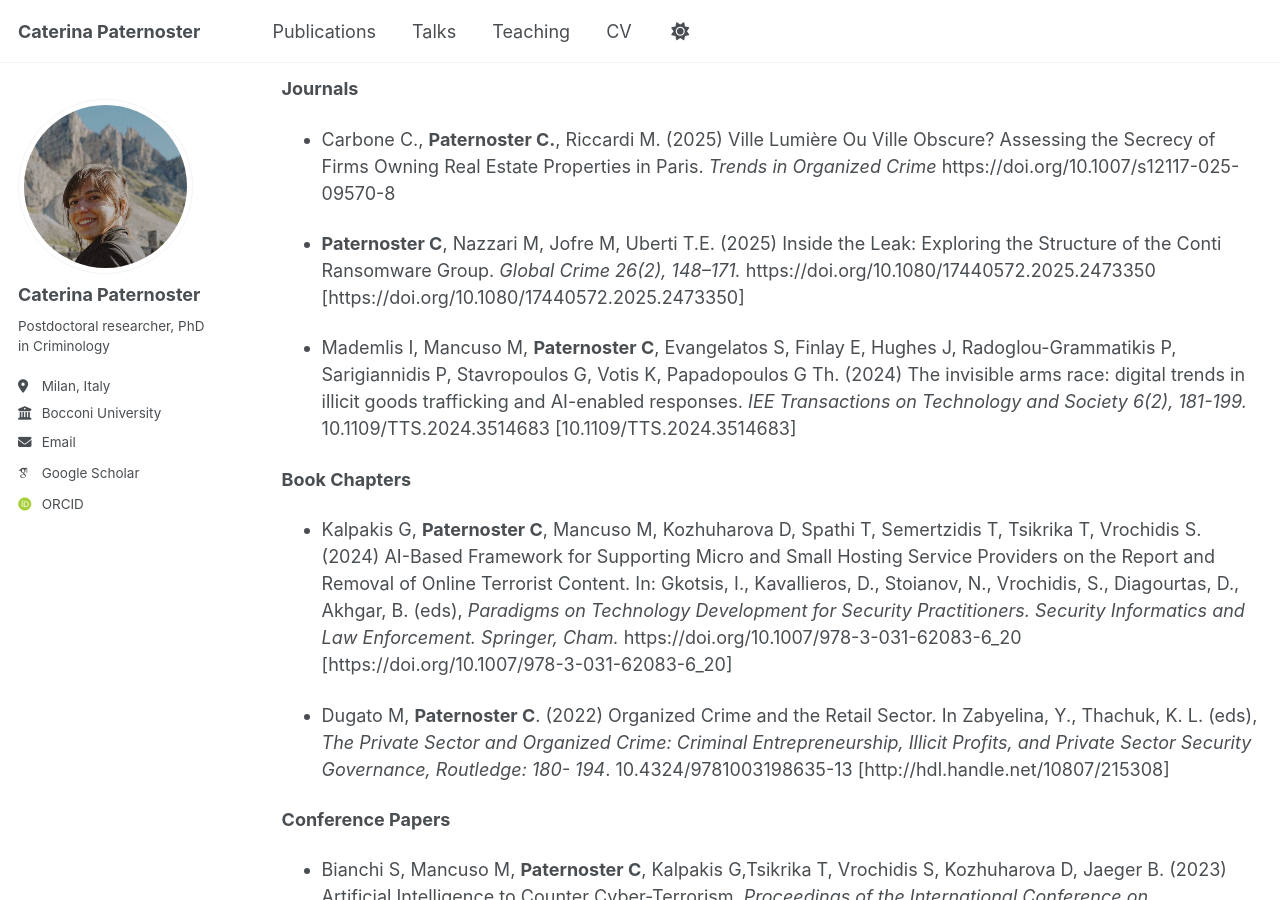
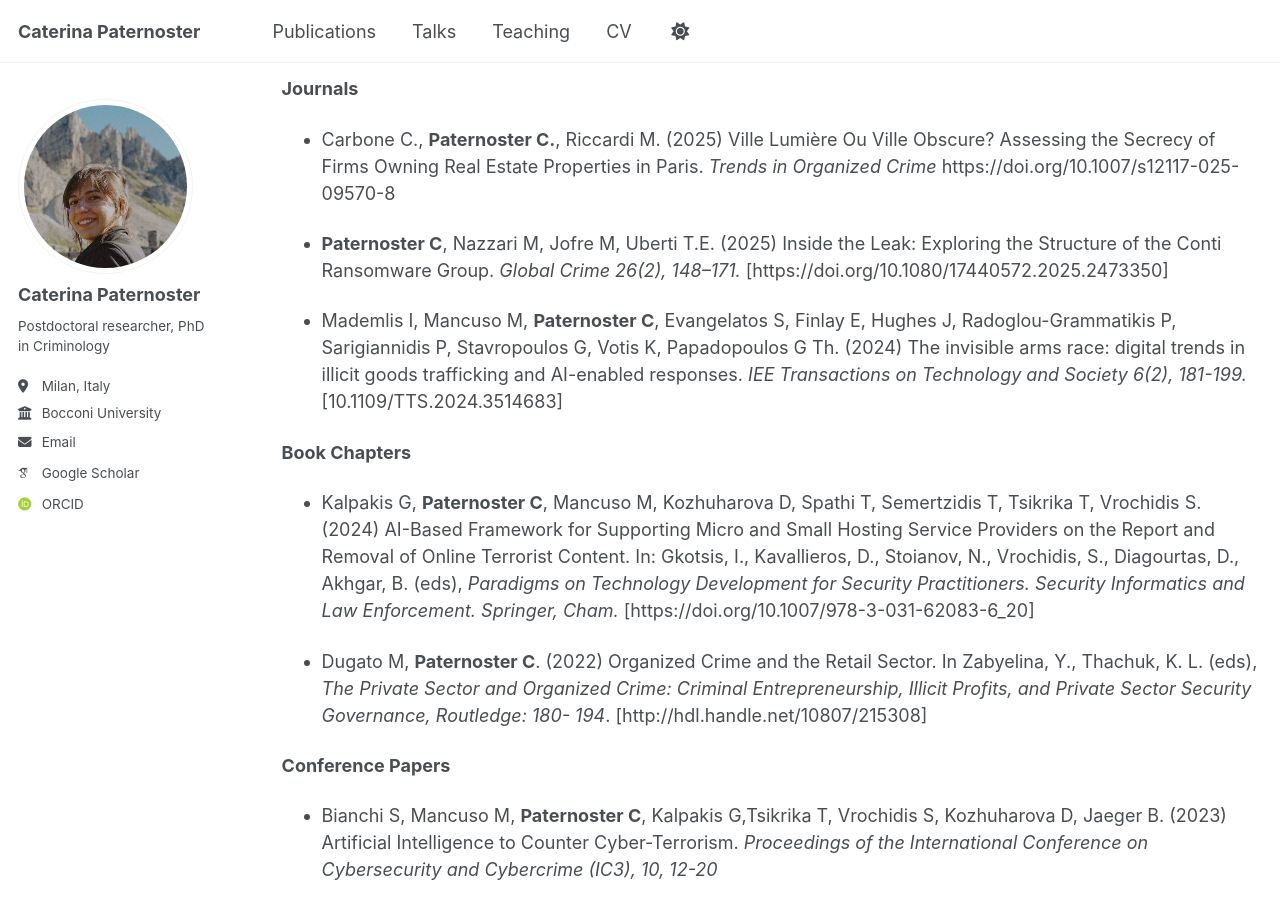
Before and after one commit to caterinapaternoster/caterinapaternoster.github.io, a Jekyll site: the page built from _publications/publications.md, in a window 1280 px wide and 900 px high, scrolled down 275 px. Built offline with Jekyll 4.4.1, drawn with Linux system fonts in a browser that asks for light colours; some web fonts are replaced; a script that is not in the unit is left out.

Commit message:
Update publications.md

```diff
--- a/_publications/publications.md
+++ b/_publications/publications.md
@@ -23,12 +23,12 @@ Ville Lumière Ou Ville Obscure? Assessing the Secrecy of Firms Owning Real Esta
 
 * **Paternoster C**, Nazzari M, Jofre M, Uberti T.E. (2025)
 Inside the Leak: Exploring the Structure of the Conti Ransomware Group.
-*Global Crime 26(2), 148–171.* https://doi.org/10.1080/17440572.2025.2473350 [https://doi.org/10.1080/17440572.2025.2473350]
+*Global Crime 26(2), 148–171.* [https://doi.org/10.1080/17440572.2025.2473350]
 
 * Mademlis I, Mancuso M, **Paternoster C**, Evangelatos S, Finlay E, Hughes J,
 Radoglou-Grammatikis P, Sarigiannidis P, Stavropoulos G, Votis K, Papadopoulos G Th. (2024)
 The invisible arms race: digital trends in illicit goods trafficking and AI-enabled responses.
-*IEE Transactions on Technology and Society 6(2), 181-199.* 10.1109/TTS.2024.3514683 [10.1109/TTS.2024.3514683]
+*IEE Transactions on Technology and Society 6(2), 181-199.* [10.1109/TTS.2024.3514683]
 
 
 **Book Chapters**
@@ -36,11 +36,11 @@ The invisible arms race: digital trends in illicit goods trafficking and AI-enab
 * Kalpakis G, **Paternoster C**, Mancuso M, Kozhuharova D, Spathi T, Semertzidis T, Tsikrika T, Vrochidis S. (2024)
 AI-Based Framework for Supporting Micro and Small Hosting Service Providers on the Report and Removal of Online Terrorist Content.
 In: Gkotsis, I., Kavallieros, D., Stoianov, N., Vrochidis, S., Diagourtas, D., Akhgar, B. (eds),
-*Paradigms on Technology Development for Security Practitioners. Security Informatics and Law Enforcement. Springer, Cham.* https://doi.org/10.1007/978-3-031-62083-6_20 [https://doi.org/10.1007/978-3-031-62083-6_20]
+*Paradigms on Technology Development for Security Practitioners. Security Informatics and Law Enforcement. Springer, Cham.*  [https://doi.org/10.1007/978-3-031-62083-6_20]
 
 * Dugato M, **Paternoster C**. (2022)
 Organized Crime and the Retail Sector. In Zabyelina, Y., Thachuk, K. L. (eds), *The Private Sector and Organized Crime: Criminal Entrepreneurship, Illicit Profits, and Private Sector Security Governance, Routledge: 180- 194*.
-10.4324/9781003198635-13 [http://hdl.handle.net/10807/215308]
+ [http://hdl.handle.net/10807/215308]
 
 
 **Conference Papers**
```
